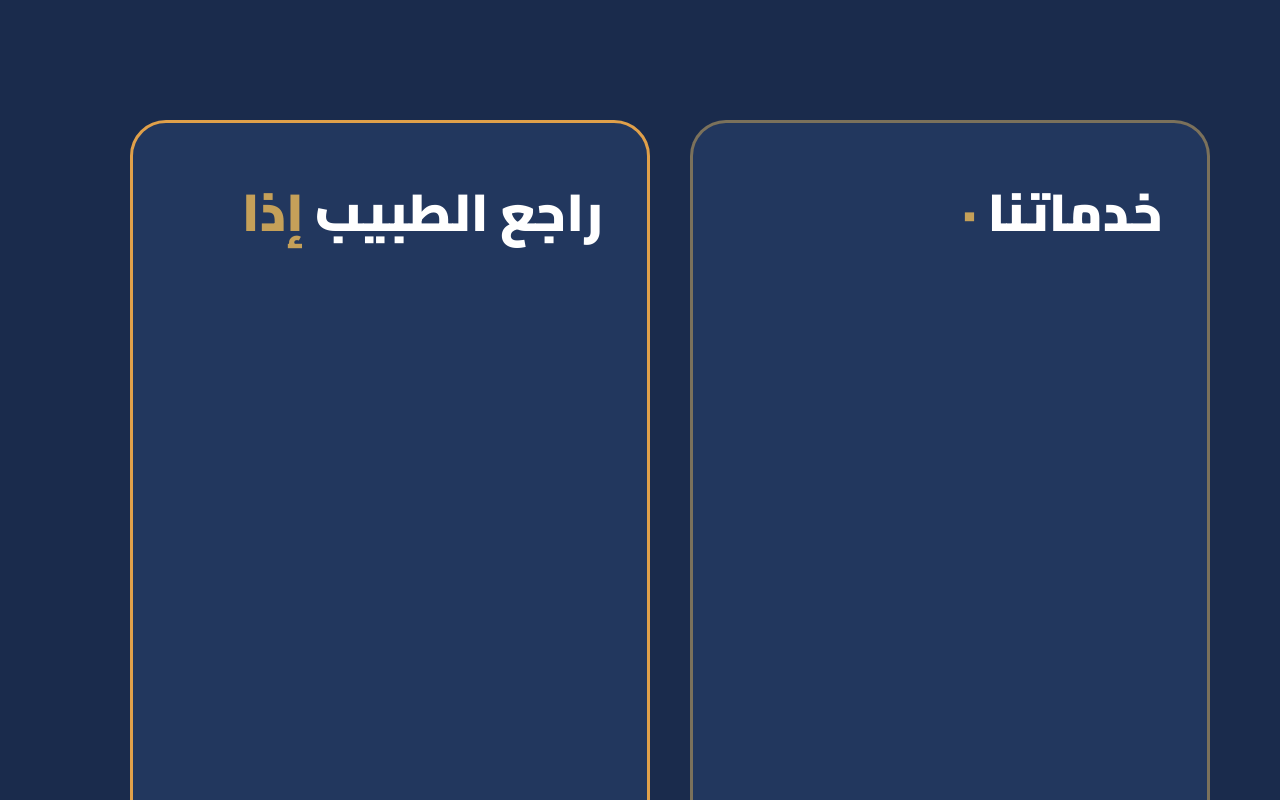
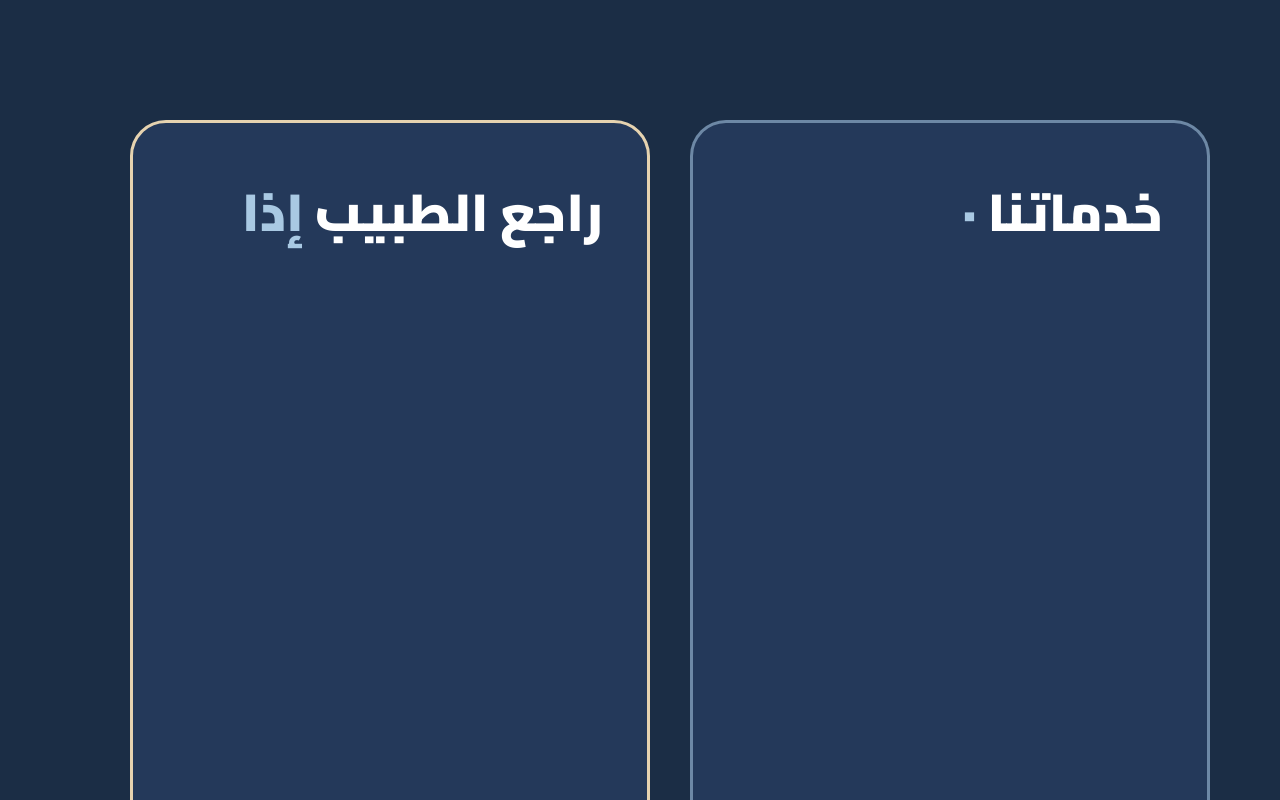
Before and after one commit to albrbar/dr-rajab-legal, a website: page tools/poster/banner.html in a window 1280 px wide. Shown: the part 1140-1940 px from the top of the page. Drawn offline with Linux system fonts and the light colour scheme.

Commit message:
Banner draft palette: steel blue and sand to match the studio photo
Co-Authored-By: Haiku 5.5 <noreply@anthropic.com>
Claude-Session: https://claude.ai/code/session_01B9CXirVVj8W7negqGXWnwk

```diff
--- a/tools/poster/banner.html
+++ b/tools/poster/banner.html
@@ -11,11 +11,11 @@
 @font-face{font-family:Cairo;font-weight:700;src:url(fonts/cairo-latin-700-normal.woff2) format('woff2');unicode-range:U+0000-00FF,U+2013-2014}
 @font-face{font-family:Cairo;font-weight:900;src:url(fonts/cairo-latin-900-normal.woff2) format('woff2');unicode-range:U+0000-00FF,U+2013-2014}
 @page{size:610mm 1610mm;margin:0}
-:root{--navy:#1a2b4c;--navy2:#22375e;--gold:#c5a059;--teal:#2bb3a3;--soft:#d9e2f0}
+:root{--navy:#1b2d45;--navy2:#24395a;--gold:#a9c9e3;--teal:#7fb8d8;--soft:#e4edf6;--sand:#e6d3b0}
 *{box-sizing:border-box;margin:0;padding:0}
 html,body{background:var(--navy);width:1220px;height:3220px;overflow:hidden}
 body{font-family:Cairo,sans-serif;color:#fff}
-#canvas{position:relative;width:1220px;height:3220px;background:radial-gradient(120% 40% at 100% 0%,#24406e 0%,var(--navy) 65%)}
+#canvas{position:relative;width:1220px;height:3220px;background:radial-gradient(120% 40% at 100% 0%,#2c4a70 0%,var(--navy) 65%)}
 #trim{position:absolute;left:10px;top:10px;width:1200px;height:3200px}
 .abs{position:absolute;left:0;right:0}
 
@@ -40,14 +40,14 @@ body{font-family:Cairo,sans-serif;color:#fff}
 
 /* SERVICES + WARNING SIGNS 1200–2300 */
 .svc{top:1200px;height:1100px;display:grid;grid-template-columns:1fr 1fr;gap:40px;padding:50px 60px 0}
-.box{background:var(--navy2);border:3px solid rgba(197,160,89,.55);border-radius:36px;padding:40px 44px}
+.box{background:var(--navy2);border:3px solid rgba(169,201,227,.55);border-radius:36px;padding:40px 44px}
 .box h2{font-size:52px;font-weight:900;margin-bottom:26px}
 .box h2 span{color:var(--gold)}
 .box ul{list-style:none;display:flex;flex-direction:column;gap:22px}
 .box li{font-size:46px;font-weight:700;line-height:1.35;padding-right:40px;position:relative}
 .box li::before{content:"";position:absolute;right:0;top:14px;width:20px;height:20px;border-radius:50%;background:var(--teal)}
-.box.warn{border-color:#e0a04a}
-.box.warn li::before{background:#e0a04a}
+.box.warn{border-color:var(--sand)}
+.box.warn li::before{background:var(--sand)}
 
 /* CTA + FOOTER 2300–2900 */
 .cta{top:2290px;height:580px;display:grid;grid-template-columns:1fr 300px;gap:36px;padding:0 60px;align-items:center}
```
